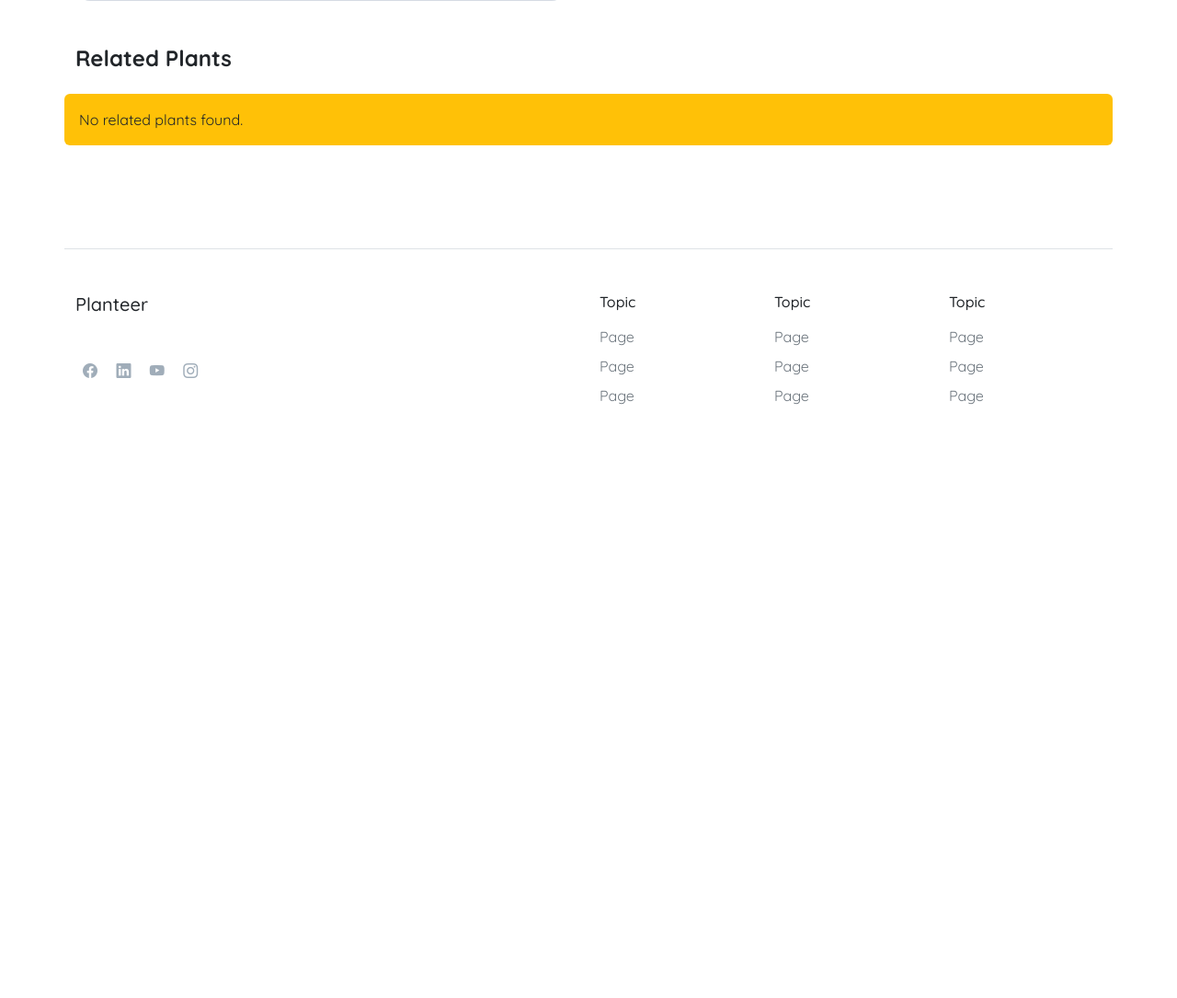
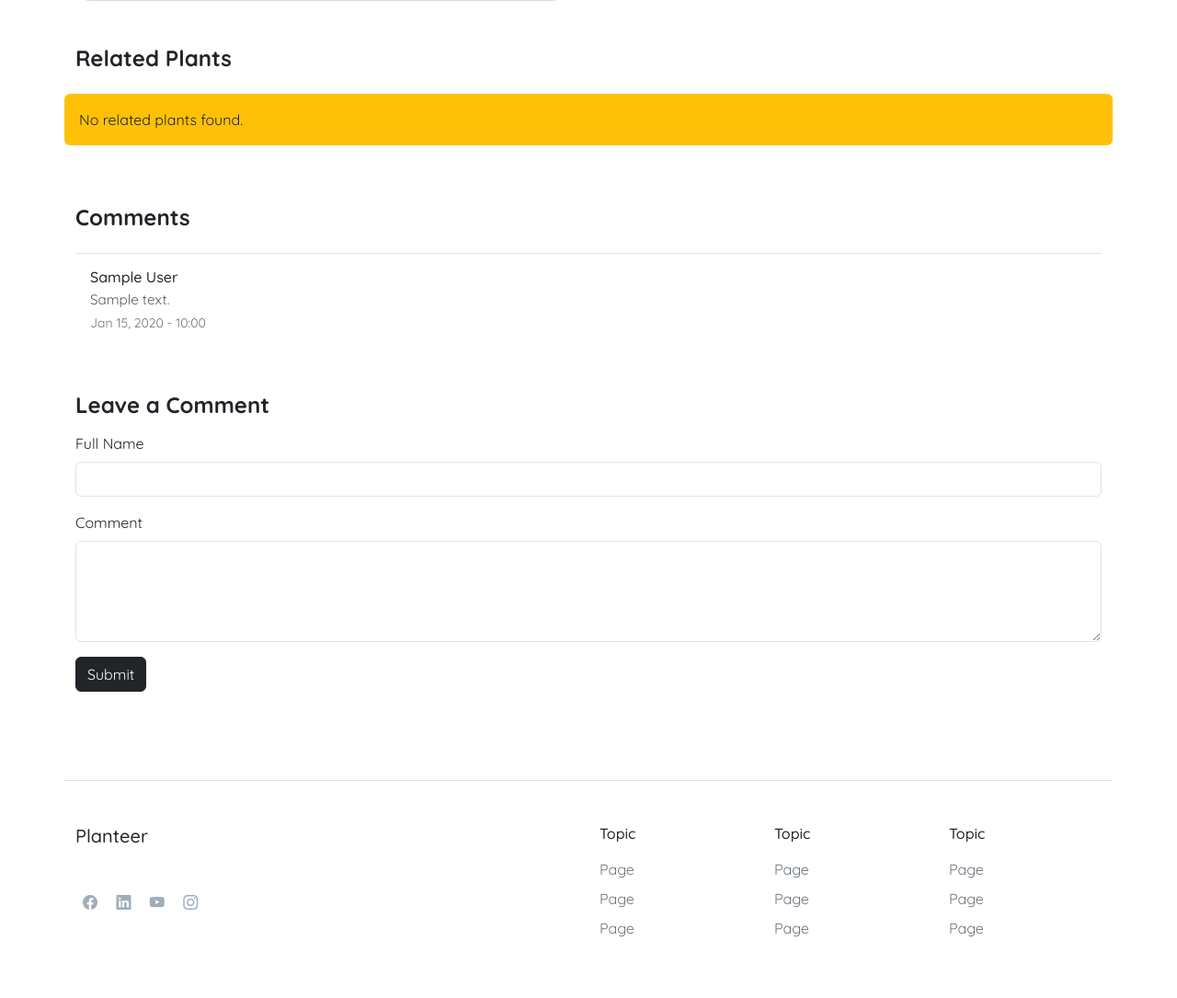
Before and after one commit to T-Python-25-June-15/LAB-ORM-PLANTEER, a Django app: page /plants/1/detail/ in a window 1280 px wide. Shown: the part 649-1734 px from the top of the page at 92% size. Before the commit the page ends 1089 px from the top, so only its background shows below. Run offline with Django 5.2, Linux system fonts and the light colour scheme; tables that the repository leaves empty hold one stand-in row (values such as "Sample post"); grey boxes marked "Sample" are stand-in pictures.

Commit message:
adding comment

```diff
--- a/Planteer/plants/models.py
+++ b/Planteer/plants/models.py
@@ -19,3 +19,10 @@ class Plant(models.Model):
     category = models.CharField(max_length=50, choices=CategoryChoices.choices)
     is_edible = models.BooleanField()
     created_at = models.DateTimeField(auto_now_add=True)
+
+
+class Comment(models.Model):
+    plant       = models.ForeignKey(Plant, on_delete=models.CASCADE)
+    full_name   = models.CharField(max_length=255)
+    content     = models.TextField(max_length=1024)
+    created_at  = models.DateTimeField(auto_now_add=True)
--- a/Planteer/plants/templates/plants/detail_plant.html
+++ b/Planteer/plants/templates/plants/detail_plant.html
@@ -50,9 +50,46 @@
         {% empty %}
         <p class="bg-warning p-3 rounded" >No related plants found.</p>
         {% endfor %}
-
     </div>
     </div>
+
+
+
+    <div class="mt-5">
+        <h4 class="fw-bold mb-4">Comments</h4>
+
+
+        {% for comment in comments %}
+        <div class="p-3 border-top">
+            <h6 class="mb-1">{{ comment.full_name }}</h6>
+            <p class="text-muted mb-0" style="font-size: 0.95rem;">{{ comment.content }}</p>
+            <small class="text-secondary">{{ comment.created_at|date:"M d, Y - H:i" }}</small>
+        </div>
+        {% empty %}
+        <p class="text-muted">No comments yet.</p>
+        {% endfor %}
+    </div>
+
+
+    <div class="mt-5">
+        <h4 class="fw-bold mb-3">Leave a Comment</h4>
+
+        <form method="POST" action="{% url 'plants:add_comment_view' plant.id %}">
+            {% csrf_token %}
+            <div class="mb-3">
+                <label class="form-label">Full Name</label>
+                <input type="text" name="full_name" class="form-control" required>
+            </div>
+
+            <div class="mb-3">
+                <label class="form-label">Comment</label>
+                <textarea name="content" class="form-control" rows="4" required></textarea>
+            </div>
+
+            <button type="submit" class="btn btn-dark">Submit</button>
+        </form>
+    </div>
+
 
 
 <div class="modal fade" id="exampleModal" tabindex="-1" aria-labelledby="exampleModalLabel" aria-hidden="true">
--- a/Planteer/plants/urls.py
+++ b/Planteer/plants/urls.py
@@ -11,6 +11,6 @@ urlpatterns= [
     path("<plant_id>/update/", views.update_plant_view, name="update_plant_view"),
     path("<plant_id>/delete/", views.delete_plant_view, name="delete_plant_view"),
     path('all/', views.all_plant_view, name="all_plant_view"),
-    path("search/", views.search_plants_view, name="search_plants_view")
-
+    path("search/", views.search_plants_view, name="search_plants_view"),
+    path("plants/<plant_id>/comment/add/", views.add_comment_view, name="add_comment_view"),
 ]
--- a/Planteer/plants/views.py
+++ b/Planteer/plants/views.py
@@ -1,7 +1,7 @@
 from django.shortcuts import render, redirect
 from django.http import HttpRequest, HttpResponse
-from .models import Plant
-from .forms import PlantForm
+from .models import Plant, Comment
+from .forms import PlantForm, CommentForm
 from django.contrib import messages
 # Create your views here.
 
@@ -25,8 +25,10 @@ def create_plant_view(request:HttpRequest):
 def detail_plant_view(request:HttpRequest, plant_id:int):
     plant = Plant.objects.get(pk = plant_id)
     related_plants = Plant.objects.filter(category=plant.category).exclude(id=plant.id)[:3]
+    comments = Comment.objects.filter(plant=plant)
 
-    return render(request, "plants/detail_plant.html", {"plant" : plant, "related_plants" : related_plants})
+
+    return render(request, "plants/detail_plant.html", {"plant" : plant, "related_plants" : related_plants, "comments": comments})
 
 
 # def update_plant_view(request:HttpRequest, plant_id:int):
@@ -53,7 +55,7 @@ def update_plant_view(request: HttpRequest, plant_id: int):
         form = PlantForm(request.POST, request.FILES, instance=plant)
         if form.is_valid():
             form.save()
-            messages.success(request, "Plant updated successfully.")
+            messages.success(request, "Plant added successfully.")
             return redirect("plants:detail_plant_view", plant_id=plant.id)
         else:
             messages.error(request, "Form is not valid.")
@@ -97,3 +99,18 @@ def search_plants_view(request: HttpRequest):
         plants = []
 
     return render(request, 'plants/search_plants.html', {"plants" : plants})
+
+
+
+def add_comment_view(request: HttpRequest, plant_id: int):
+
+    if request.method == "POST":
+        plant_object = Plant.objects.get(pk=plant_id)
+        new_comment = Comment(
+            plant=plant_object,
+            full_name=request.POST["full_name"],
+            content=request.POST["content"]
+        )
+        new_comment.save()
+
+    return redirect("plants:detail_plant_view", plant_id=plant_id)
```
Also changed, not shown: Planteer/plants/forms.py (+7 -1 lines), Planteer/media/images/contact.jpg (added), Planteer/plants/migrations/0003_comment.py (added).
